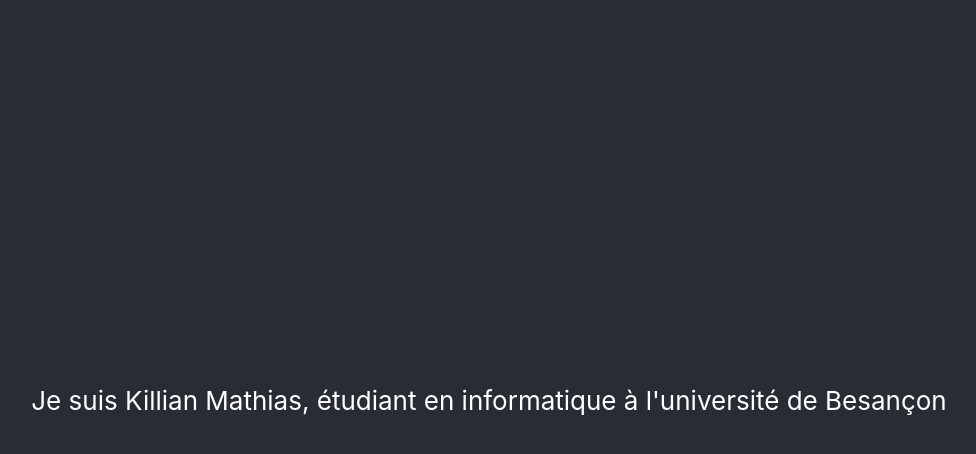
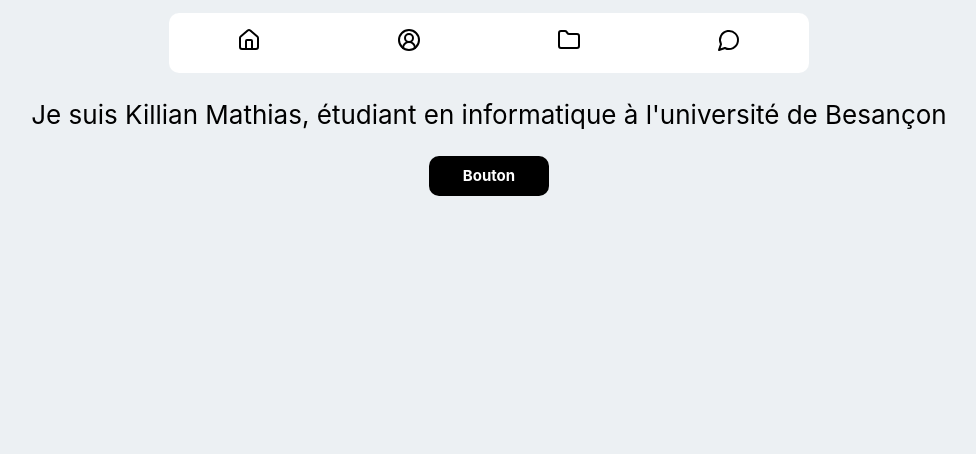
Before and after one commit to killianmathias/Portfolio, a React (Create React App) app: page / in a window 1280 px wide. Shown: the top 454 px of the page, without its empty margins (151-1127 px from the left). Built offline with nearby package versions, Linux system fonts and the light colour scheme.

Commit message:
Ajout de plusieurs pages avec plusieurs composants. Ajout d'une barre de navigation entre les différentes pages

```diff
--- a/package.json
+++ b/package.json
@@ -2,15 +2,17 @@
   "name": "portfolio",
   "version": "0.1.0",
   "private": true,
-  "homepage": "https://killianmathias.github.io/portfolio",
+  "homepage": "https://killianmathias.github.io",
   "dependencies": {
     "@testing-library/dom": "^10.4.0",
     "@testing-library/jest-dom": "^6.6.3",
     "@testing-library/react": "^16.3.0",
     "@testing-library/user-event": "^13.5.0",
     "gsap": "^3.13.0",
+    "lucide-react": "^0.507.0",
     "react": "^19.1.0",
     "react-dom": "^19.1.0",
+    "react-router-dom": "^7.5.3",
     "react-scripts": "5.0.1",
     "scrollmagic": "^2.0.8",
     "scrollmagic-plugin-gsap": "^1.0.4",
--- a/src/App.css
+++ b/src/App.css
@@ -1,15 +1,37 @@
 .App {
   text-align: center;
+  font-family: -apple-system, BlinkMacSystemFont, sans-serif;
 }
 
 
 .App-header {
-  background-color: #282c34;
+  background-color: #ecf0f3;
   min-height: 100vh;
   display: flex;
+  align-items: center;
   flex-direction: column;
+  font-size: calc(10px + 2vmin);
+  color: black;
+}
+
+.button{
+  background-color: black;
+  width: 80px;
+  height: 40px;
+  display: flex;
+  flex-direction: center;
   align-items: center;
-  justify-content: center;
-  font-size: calc(10px + 2vmin);
+  text-align: center;
+  border-radius: 10px;
+  padding : 0px 20px
+
+
+}
+.button a{
   color: white;
+  font-weight: bold;
+  font-size: 15px;
+  width: 100%;
+  text-decoration: none;
+
 }
--- /dev/null
+++ b/src/App.jsx
@@ -0,0 +1,16 @@
+// src/App.jsx
+import React from 'react';
+import { Routes, Route } from 'react-router-dom';
+import HomePage from './pages/HomePage';
+import AboutPage from './pages/AboutPage';
+
+function App() {
+    return (
+        <Routes>
+            <Route path="/" element={<HomePage />} />
+            <Route path="/about" element={<AboutPage />} />
+        </Routes>
+    );
+}
+
+export default App;
--- /dev/null
+++ b/src/components/Button.jsx
@@ -0,0 +1,12 @@
+import './../App.css';
+
+
+function Button() {
+  return (
+    <div className="button">
+        <a href='#'>Bouton</a>
+    </div>
+  );
+}
+
+export default Button;
--- /dev/null
+++ b/src/components/Navbar/NavButton.jsx
@@ -0,0 +1,20 @@
+// src/components/NavButton.jsx
+import './styles/Navbar.css';
+import { CircleUserRound } from 'lucide-react';
+import { Link } from 'react-router-dom';
+
+function NavButton({ Icon = CircleUserRound, color = 'black', hoverColor = 'white', link = '#' }) {
+    return (
+        <div className="navButton">
+            {link ? (
+                <Link to={link}>
+                    <Icon className="nav-icon" style={{ color }} data-hover-color={hoverColor} />
+                </Link>
+            ) : (
+                <Icon className="nav-icon" style={{ color }} data-hover-color={hoverColor} />
+            )}
+        </div>
+    );
+}
+
+export default NavButton;
--- /dev/null
+++ b/src/components/Navbar/Navbar.jsx
@@ -0,0 +1,16 @@
+import './styles/Navbar.css';
+import NavButton from './NavButton';
+import { CircleUserRound, Folder, Home, MessageCircle} from 'lucide-react';
+
+function Navbar() {
+  return (
+    <div className="navbar">
+        <NavButton Icon={Home} color="black" hoverColor="red" link="/"/>
+        <NavButton Icon={CircleUserRound} color="black" hoverColor="green" link="/about" />
+        <NavButton Icon={Folder} color="black" hoverColor="orange" />
+        <NavButton Icon={MessageCircle} color="black" hoverColor="orange" />
+    </div>
+  );
+}
+
+export default Navbar;
--- /dev/null
+++ b/src/components/Navbar/styles/Navbar.css
@@ -0,0 +1,33 @@
+.navbar{
+    width: 50%;
+    margin-top: 1%;
+    height: 50%;
+    background-color: white;
+    display: flex;
+    flex-direction: row;
+    align-items: center;
+    justify-content: space-around;
+    border-radius: 10px;
+    padding: 10px 0px;
+}
+.navButton{
+    width: 40px;
+    height: 40px;
+    display: flex;
+    justify-content: center;
+    align-items: center;
+    border-radius: 10px;
+}
+
+.navButton:hover{
+    background-color: #ecf0f3;
+    cursor: pointer;
+}
+.nav-icon:hover {
+    color: var(--hover-color);
+}
+
+/* Use a CSS variable to make the hover color dynamic */
+.navButton:hover .nav-icon {
+    color: attr(data-hover-color);
+}
--- a/src/index.js
+++ b/src/index.js
@@ -1,5 +1,7 @@
+// src/index.js
 import React from 'react';
 import ReactDOM from 'react-dom/client';
+import { BrowserRouter as Router } from 'react-router-dom';
 import './index.css';
 import App from './App';
 import reportWebVitals from './reportWebVitals';
@@ -7,11 +9,10 @@ import reportWebVitals from './reportWebVitals';
 const root = ReactDOM.createRoot(document.getElementById('root'));
 root.render(
   <React.StrictMode>
-    <App />
+    <Router>
+      <App />
+    </Router>
   </React.StrictMode>
 );
 
-// If you want to start measuring performance in your app, pass a function
-// to log results (for example: reportWebVitals(console.log))
-// or send to an analytics endpoint. Learn more: https://bit.ly/CRA-vitals
 reportWebVitals();
--- /dev/null
+++ b/src/pages/AboutPage.jsx
@@ -0,0 +1,18 @@
+import './../App.css';
+import Button from '../components/Button'
+import Navbar from '../components/Navbar/Navbar';
+
+function AboutPage() {
+  return (
+    <div className="App">
+      <header className="App-header">
+        <Navbar/>
+        <p>Je suis Killian le GOAT, étudiant en informatique à l'université de Besançon</p>
+        <Button/>
+      </header>
+
+    </div>
+  );
+}
+
+export default AboutPage;
--- a/src/App.js
+++ b/src/pages/HomePage.js
@@ -1,13 +1,18 @@
-import './App.css';
+import './../App.css';
+import Button from '../components/Button'
+import Navbar from '../components/Navbar/Navbar';
 
-function App() {
+function HomePage() {
   return (
     <div className="App">
       <header className="App-header">
+        <Navbar/>
         <p>Je suis Killian Mathias, étudiant en informatique à l'université de Besançon</p>
+        <Button/>
       </header>
+
     </div>
   );
 }
 
-export default App;
+export default HomePage;
```
Also changed, not shown: src/logo.svg (deleted), 1 other file (tests, documents, lock files or other folders).
